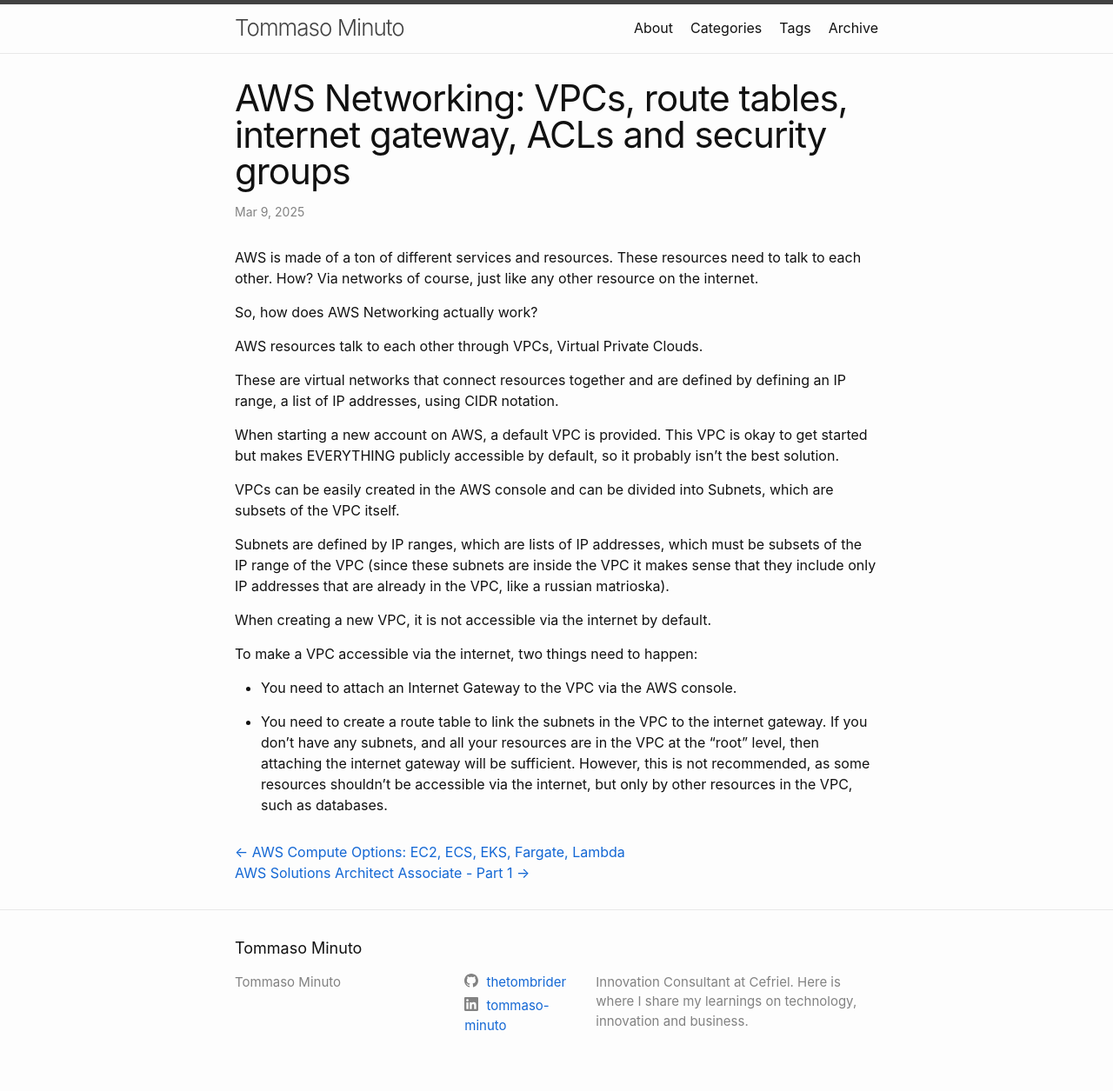
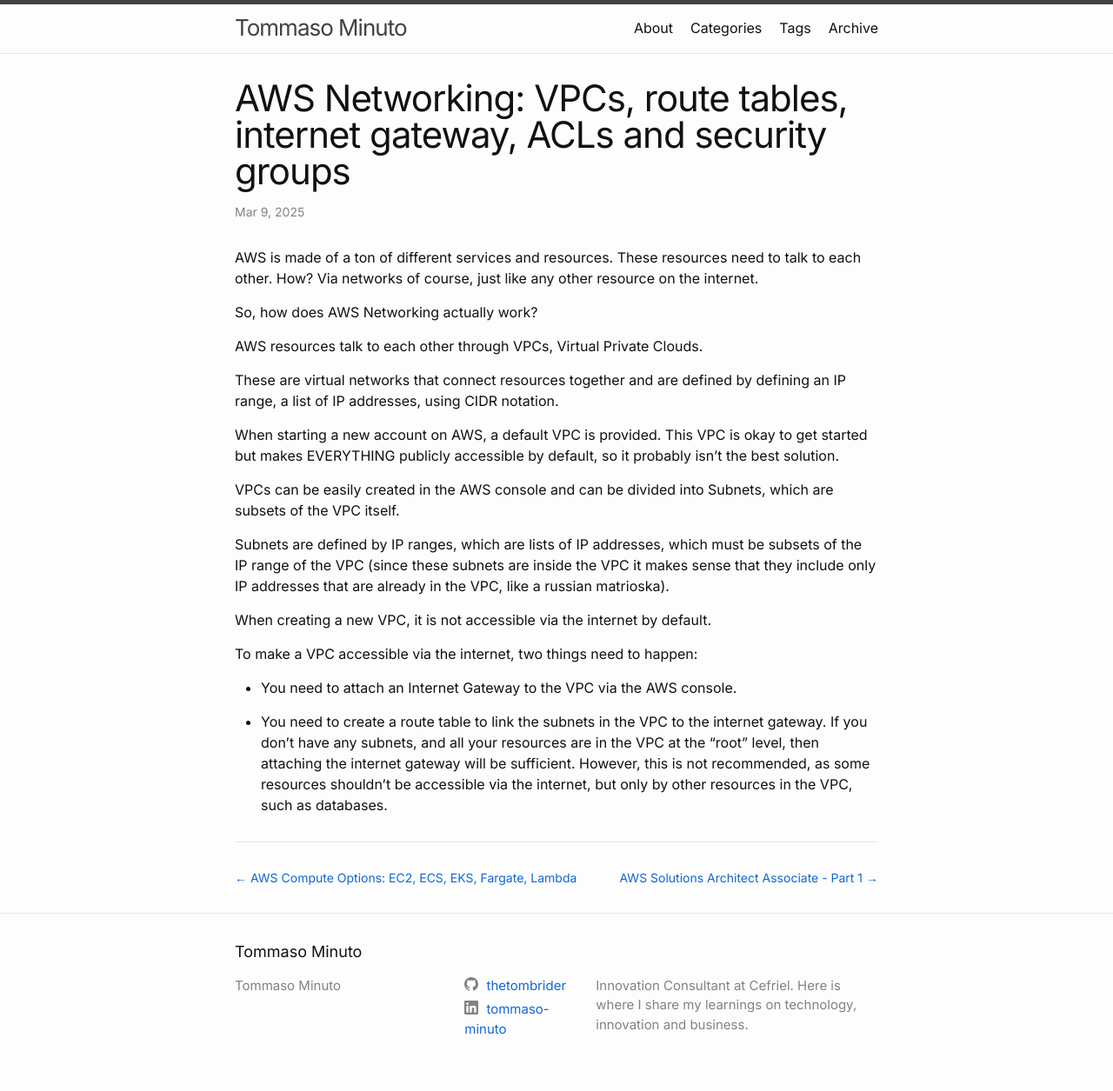
Before and after one commit to thetombrider/blog.thetombrider.xyz, a Jekyll site: the page built from _posts/aws/2025-03-09-aws-networking.md, in a window 1280 px wide. Shown: the whole page at 87% size. Built offline with Jekyll 4.4.1, drawn with Linux system fonts in a browser that asks for light colours.

Commit message:
Applicato Inter

```diff
--- a/_includes/head.html
+++ b/_includes/head.html
@@ -8,5 +8,5 @@
   {%- if jekyll.environment == 'production' and site.google_analytics -%}
     {%- include google-analytics.html -%}
   {%- endif -%}
-  <link href="https://fonts.googleapis.com/css2?family=Roboto:wght@400;700&display=swap" rel="stylesheet">
+  <link href="https://fonts.googleapis.com/css2?family=Inter:wght@400;700&display=swap" rel="stylesheet">
 </head>
--- a/_sass/minima/_base.scss
+++ b/_sass/minima/_base.scss
@@ -26,6 +26,7 @@ body {
   display: flex;
   min-height: 100vh;
   flex-direction: column;
+  font-family: $base-font-family;
 }
 
 
@@ -95,6 +96,7 @@ li {
  */
 h1, h2, h3, h4, h5, h6 {
   font-weight: $base-font-weight;
+  font-family: $base-font-family;
 }
 
 
--- a/_sass/minima/_layout.scss
+++ b/_sass/minima/_layout.scss
@@ -253,3 +253,30 @@
     }
   }
 }
+
+.post-navigation {
+  margin-top: $spacing-unit;
+  padding-top: $spacing-unit;
+  border-top: 1px solid $grey-color-light;
+  display: flex;
+  justify-content: space-between;
+}
+
+.nav-links {
+  display: flex;
+  justify-content: space-between;
+  width: 100%;
+}
+
+.nav-previous, .nav-next {
+  font-size: $small-font-size;
+}
+
+.nav-previous a, .nav-next a {
+  color: $brand-color;
+  text-decoration: none;
+}
+
+.nav-previous a:hover, .nav-next a:hover {
+  text-decoration: underline;
+}
```
